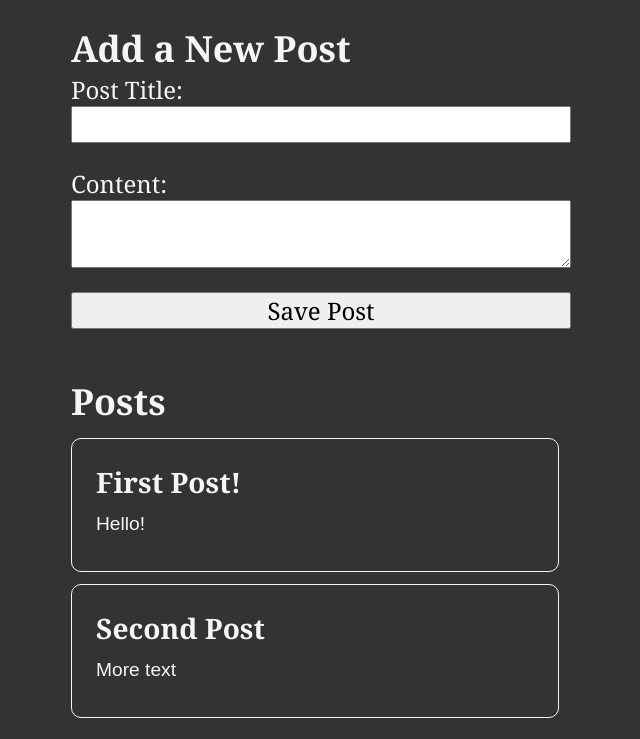
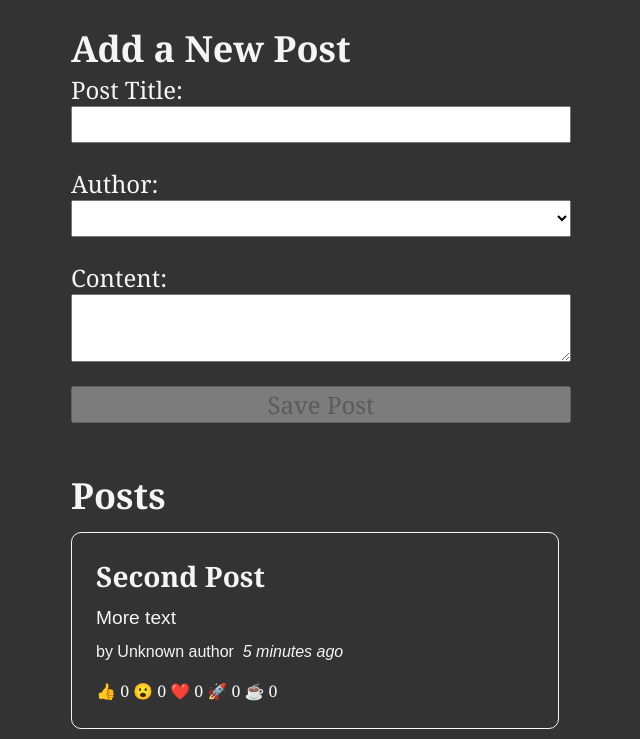
Before and after one commit to NewHorizonAthlone/react-wp-headless, a React (Vite) app: page / in a window 1280 px wide. Shown: the top 739 px of the page, without its empty margins (319-959 px from the left). Built offline with nearby package versions, Linux system fonts and the light colour scheme.

Commit message:
post authors date reactions

```diff
--- a/package.json
+++ b/package.json
@@ -11,6 +11,7 @@
   "dependencies": {
     "@reduxjs/toolkit": "^1.8.5",
     "@tanstack/react-location": "^3.7.4",
+    "date-fns": "^2.29.2",
     "react": "^18.2.0",
     "react-dom": "^18.2.0",
     "react-redux": "^8.0.2",
--- a/src/features/posts/AddPostForm.jsx
+++ b/src/features/posts/AddPostForm.jsx
@@ -1,31 +1,37 @@
 import { useState } from "react";
-import { useDispatch } from "react-redux";
-import { nanoid } from "@reduxjs/toolkit";
+import { useDispatch, useSelector } from "react-redux";
 
 import { postAdded } from "./postsSlice";
+import { selectAllUsers } from "../users/usersSlice";
 
 const AddPostForm = () => {
   const dispatch = useDispatch();
   const [title, setTitle] = useState("");
   const [content, setContent] = useState("");
+  const [userId, setUserId] = useState("");
+
+  const users = useSelector(selectAllUsers);
 
   const onTitleChanged = (e) => setTitle(e.target.value);
   const onContentChanged = (e) => setContent(e.target.value);
+  const onAuthorChanged = (e) => setUserId(e.target.value);
 
   const onSavePostClicked = () => {
     if (title && content) {
-      dispatch(
-        postAdded({
-          id: nanoid(),
-          title,
-          content,
-        })
-      );
-
+      dispatch(postAdded(title, content, userId));
       setTitle("");
       setContent("");
+      setUserId("");
     }
   };
+
+  const canSave = Boolean(title) && Boolean(content) && Boolean(userId);
+
+  const usersOptions = users.map((user) => (
+    <option key={user.id} value={user.id}>
+      {user.name}
+    </option>
+  ));
 
   return (
     <section>
@@ -39,6 +45,11 @@
           value={title}
           onChange={onTitleChanged}
         />
+        <label htmlFor="postAuthor">Author:</label>
+        <select id="postAuthor" value={userId} onChange={onAuthorChanged}>
+          <option value=""></option>
+          {usersOptions}
+        </select>
         <label htmlFor="postContent">Content:</label>
         <textarea
           id="postContent"
@@ -46,7 +57,7 @@
           value={content}
           onChange={onContentChanged}
         />
-        <button type="button" onClick={onSavePostClicked}>
+        <button type="button" onClick={onSavePostClicked} disabled={!canSave}>
           Save Post
         </button>
       </form>
--- /dev/null
+++ b/src/features/posts/PostAuthor.jsx
@@ -0,0 +1,14 @@
+import { useSelector } from "react-redux";
+import { selectAllUsers } from "../users/usersSlice";
+
+import React from "react";
+
+const PostAuthor = ({ userId }) => {
+  const users = useSelector(selectAllUsers);
+
+  const author = users.find((user) => user.id === userId);
+
+  return <span>by {author ? author.name : "Unknown author"}</span>;
+};
+
+export default PostAuthor;
--- a/src/features/posts/PostsList.jsx
+++ b/src/features/posts/PostsList.jsx
@@ -1,13 +1,24 @@
 import { useSelector } from "react-redux";
 import { selectAllPosts } from "./postsSlice";
+import PostAuthor from "./PostAuthor";
+import TimeAgo from "./TimeAgo";
+import ReactionButtons from "./ReactionButtons"
 
 const PostsList = () => {
   const posts = useSelector(selectAllPosts);
 
-  const renderedPosts = posts.map((post) => (
+  const orderedPosts = posts.slice().sort((a, b) => b.date.localeCompare(a.date));
+
+  const renderedPosts = orderedPosts.map((post) => (
     <article className="post-excerpt" key={post.id}>
       <h3>{post.title}</h3>
       <p className="post-content">{post.content.substring(0, 100)}</p>
+
+      <p className="postCredit">
+        <PostAuthor userId={post.userId} />
+        <TimeAgo timestamp={post.date} />
+      </p>
+      <ReactionButtons post={post} />
     </article>
   ));
 
--- /dev/null
+++ b/src/features/posts/ReactionButtons.jsx
@@ -0,0 +1,32 @@
+import { useDispatch } from "react-redux";
+import { reactionAdded } from "./postsSlice";
+
+const reactionEmoji = {
+  thumbsUp: "👍",
+  wow: "😮",
+  heart: "❤️",
+  rocket: "🚀",
+  coffee: "☕",
+};
+
+const ReactionButtons = ({ post }) => {
+  const dispatch = useDispatch();
+
+  const reactionButtons = Object.entries(reactionEmoji).map(([name, emoji]) => {
+    return (
+      <button
+        key={name}
+        type="button"
+        className="reactionButton"
+        onClick={() =>
+          dispatch(reactionAdded({ postId: post.id, reaction: name }))
+        }
+      >
+        {emoji} {post.reactions[name]}
+      </button>
+    );
+  });
+  return <div>{reactionButtons}</div>;
+};
+
+export default ReactionButtons;
--- /dev/null
+++ b/src/features/posts/TimeAgo.jsx
@@ -0,0 +1,18 @@
+import { parseISO, formatDistanceToNow } from "date-fns";
+
+const TimeAgo = ({ timestamp }) => {
+  let timeAgo = "";
+  if (timestamp) {
+    const date = parseISO(timestamp);
+    const timePeriod = formatDistanceToNow(date);
+    timeAgo = `${timePeriod} ago`;
+  }
+
+  return (
+    <span title={timestamp}>
+      &nbsp; <i>{timeAgo}</i>
+    </span>
+  );
+};
+
+export default TimeAgo;
--- a/src/features/posts/postsSlice.jsx
+++ b/src/features/posts/postsSlice.jsx
@@ -1,8 +1,33 @@
-import { createSlice } from "@reduxjs/toolkit";
+import { createSlice, nanoid } from "@reduxjs/toolkit";
+import { sub } from "date-fns";
 
 const initialState = [
-  { id: "1", title: "First Post!", content: "Hello!" },
-  { id: "2", title: "Second Post", content: "More text" },
+  {
+    id: "1",
+    title: "First Post!",
+    content: "Hello!",
+    date: sub(new Date(), { minutes: 10 }).toISOString(),
+    reactions: {
+      thumbsUp: 0,
+      wow: 0,
+      heart: 0,
+      rocket: 0,
+      coffee: 0,
+    },
+  },
+  {
+    id: "2",
+    title: "Second Post",
+    content: "More text",
+    date: sub(new Date(), { minutes: 5 }).toISOString(),
+    reactions: {
+      thumbsUp: 0,
+      wow: 0,
+      heart: 0,
+      rocket: 0,
+      coffee: 0,
+    },
+  },
 ];
 
 const postsSlice = createSlice({
@@ -13,12 +38,37 @@
       reducer(state, action) {
         state.push(action.payload);
       },
+      prepare(title, content, userId) {
+        return {
+          payload: {
+            id: nanoid(),
+            title,
+            content,
+            date: new Date().toISOString(),
+            userId,
+            reactions: {
+              thumbsUp: 0,
+              wow: 0,
+              heart: 0,
+              rocket: 0,
+              coffee: 0,
+            },
+          },
+        };
+      },
     },
+    reactionAdded(state, action) {
+      const { postId, reaction } = action.payload
+      const existingPost = state.find(post => post.id === postId)
+      if(existingPost) {
+        existingPost.reactions[reaction]++
+      }
+    }
   },
 });
 
 export const selectAllPosts = (state) => state.posts;
 
-export const { postAdded } = postsSlice.actions;
+export const { postAdded, reactionAdded } = postsSlice.actions;
 
 export default postsSlice.reducer;
--- /dev/null
+++ b/src/features/users/usersSlice.jsx
@@ -0,0 +1,17 @@
+import { createSlice } from "@reduxjs/toolkit";
+
+const initialState = [
+  { id: "0", name: "Tania Rascia" },
+  { id: "1", name: "John Resig" },
+  { id: "2", name: "Tom Payne" },
+];
+
+const usersSlice = createSlice({
+  name: "users",
+  initialState,
+  reducers: {},
+});
+
+export const selectAllUsers = (state) => state.users;
+
+export default usersSlice.reducer;
--- a/src/store/index.js
+++ b/src/store/index.js
@@ -1,8 +1,10 @@
 import { configureStore } from "@reduxjs/toolkit";
 import postsReducer from "../features/posts/postsSlice";
+import usersSlice from "../features/users/usersSlice";
 
 export const store = configureStore({
   reducer: {
     posts: postsReducer,
+    users: usersSlice
   },
 });
```
Also changed, not shown: 2 other files (tests, documents, lock files or other folders).
